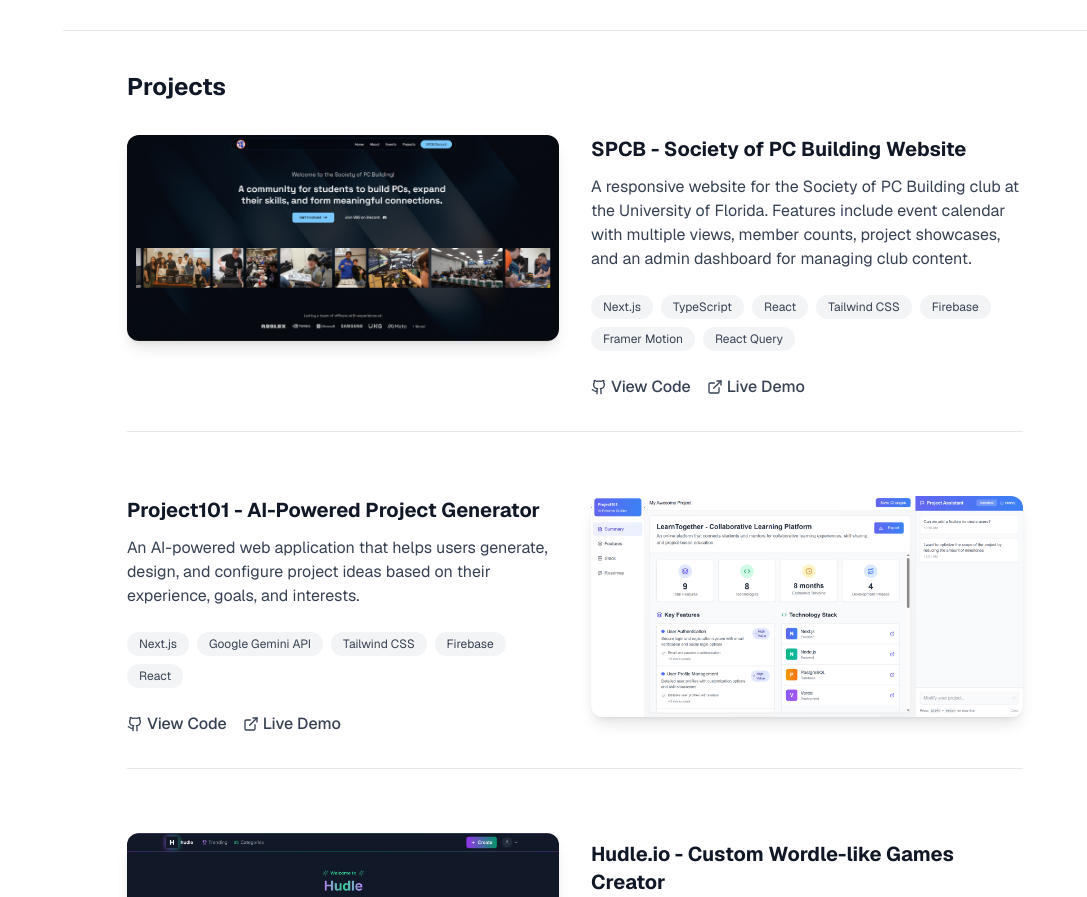
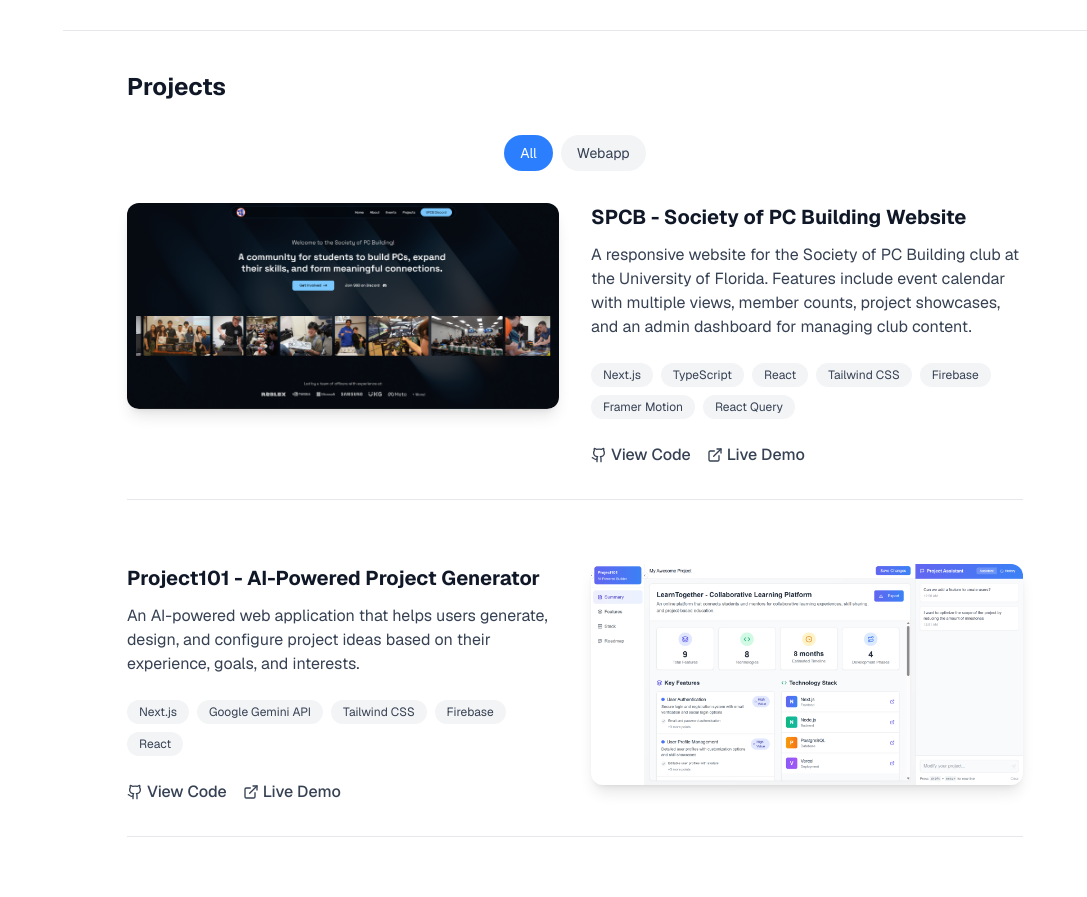
Before and after one commit to ClaudioGSDB/portfolio, a Next.js app: page / in a window 1280 px wide. Shown: the part 1880-2777 px from the top of the page, without its empty margins (193-1280 px from the left). Built offline with nearby package versions, Linux system fonts and the light colour scheme.

Commit message:
Added multi type project tabs

```diff
--- a/src/app/page.tsx
+++ b/src/app/page.tsx
@@ -17,6 +17,7 @@ import Image from "next/image";
 const Portfolio = () => {
 	const [menuOpen, setMenuOpen] = useState(false);
 	const [activeTab, setActiveTab] = useState("languages");
+	const [activeProjectTab, setActiveProjectTab] = useState("All");
 	const [animatedElements, setAnimatedElements] = useState<Record<string, boolean>>({});
 
 	useEffect(() => {
@@ -165,7 +166,17 @@ const Portfolio = () => {
 		},
 	];
 
-	const projects = [
+	type Project = {
+		title: string;
+		description: string;
+		technologies: string[];
+		github: string;
+		live: string;
+		image: string;
+		category: string;
+	};
+
+	const projects: Project[] = [
 		{
 			title: "SPCB - Society of PC Building Website",
 			description:
@@ -182,6 +193,7 @@ const Portfolio = () => {
 			github: "https://github.com/PCBuilding/SPCBWebsite",
 			live: "https://spcbatuf.org/",
 			image: "/spcb.png",
+			category: "Webapp",
 		},
 		{
 			title: "Project101 - AI-Powered Project Generator",
@@ -197,6 +209,7 @@ const Portfolio = () => {
 			github: "https://github.com/ClaudioGSDB/project101",
 			live: "https://project101-nine.vercel.app/",
 			image: "/project101.png",
+			category: "Webapp",
 		},
 		{
 			title: "Hudle.io - Custom Wordle-like Games Creator",
@@ -205,6 +218,7 @@ const Portfolio = () => {
 			github: "https://github.com/ClaudioGSDB/hudle.io",
 			live: "https://hudle-io.vercel.app/",
 			image: "/Hudle.png",
+			category: "Webapp",
 		},
 		{
 			title: "MusicVisz - Spotify Music Visualization (API Deprecated)",
@@ -220,6 +234,7 @@ const Portfolio = () => {
 			github: "https://github.com/ClaudioGSDB/spotifyVisz",
 			live: "https://musicvisz.vercel.app/",
 			image: "/musicvisz.png",
+			category: "Webapp",
 		},
 		{
 			title: "Split-Mate - Group Expense Management",
@@ -228,9 +243,51 @@ const Portfolio = () => {
 			technologies: ["Next.js", "Supabase", "React", "Tailwind CSS", "TypeScript"],
 			github: "https://www.split-mate.com/",
 			live: "https://split-mate-mu.vercel.app/",
-			image: "/splitmate.png", // You'll need to add this image to your assets
+			image: "/splitmate.png",
+			category: "Webapp",
 		},
+		// {
+		// 	title: "Space Invaders Clone - Java Game",
+		// 	description:
+		// 		"A classic Space Invaders game implemented in Java using JavaFX, featuring multi-level gameplay, scoring system, and smooth graphics.",
+		// 	technologies: [
+		// 		"Java",
+		// 		"JavaFX",
+		// 		"Object-Oriented Programming",
+		// 		"Game Development",
+		// 	],
+		// 	github: "https://github.com/ClaudioGSDB/SpaceInvadersClone",
+		// 	live: "", // If no live demo available
+		// 	image: "/space-invaders.png",
+		// 	category: "Games",
+		// },
+		// {
+		// 	title: "Concurrent Banking System",
+		// 	description:
+		// 		"A multi-threaded banking application demonstrating advanced Java concurrency techniques, including thread synchronization, locks, and thread-safe operations.",
+		// 	technologies: [
+		// 		"Java",
+		// 		"Multithreading",
+		// 		"Concurrency",
+		// 		"Synchronization",
+		// 		"Design Patterns",
+		// 	],
+		// 	github: "https://github.com/ClaudioGSDB/ConcurrentBankingSystem",
+		// 	live: "", // If no live demo available
+		// 	image: "/banking-system.png",
+		// 	category: "Java",
+		// },
 	];
+
+	const projectCategories = [
+		"All",
+		...new Set(projects.map((project) => project.category)),
+	];
+
+	const filteredProjects =
+		activeProjectTab === "All"
+			? projects
+			: projects.filter((project) => project.category === activeProjectTab);
 
 	return (
 		<div className="bg-white min-h-screen font-sans text-gray-800 relative overflow-hidden">
@@ -696,8 +753,35 @@ const Portfolio = () => {
 							Projects
 						</h2>
 
+						{/* Project Category Tabs */}
+						<div
+							className="mb-8 flex flex-wrap gap-2 justify-center animate-on-scroll"
+							data-id="project-tabs"
+							style={{
+								transform: animatedElements["project-tabs"]
+									? "translateY(0)"
+									: "translateY(20px)",
+								opacity: animatedElements["project-tabs"] ? 1 : 0,
+								transition: "all 0.6s ease-out 0.1s",
+							}}
+						>
+							{projectCategories.map((category) => (
+								<button
+									key={category}
+									onClick={() => setActiveProjectTab(category)}
+									className={`px-4 py-2 text-sm rounded-full transition-all duration-300 ${
+										activeProjectTab === category
+											? "bg-blue-500 text-white"
+											: "bg-gray-100 text-gray-700 hover:bg-blue-50 hover:text-blue-600"
+									}`}
+								>
+									{category}
+								</button>
+							))}
+						</div>
+
 						<div className="grid grid-cols-1 gap-16">
-							{projects.map((project, index) => (
+							{filteredProjects.map((project, index) => (
 								<div
 									key={index}
 									className="group animate-on-scroll border-b border-gray-200 pb-8 hover:border-blue-500 transition-colors duration-100"
@@ -763,6 +847,7 @@ const Portfolio = () => {
 													<Github size={16} />
 													View Code
 												</a>
+												{project.live && (
 													<a
 														href={project.live}
 														target="_blank"
@@ -772,6 +857,7 @@ const Portfolio = () => {
 														<ExternalLink size={16} />
 														Live Demo
 													</a>
+												)}
 											</div>
 										</div>
 									</div>
```
Lines whose indentation alone changed are shown as unchanged.
